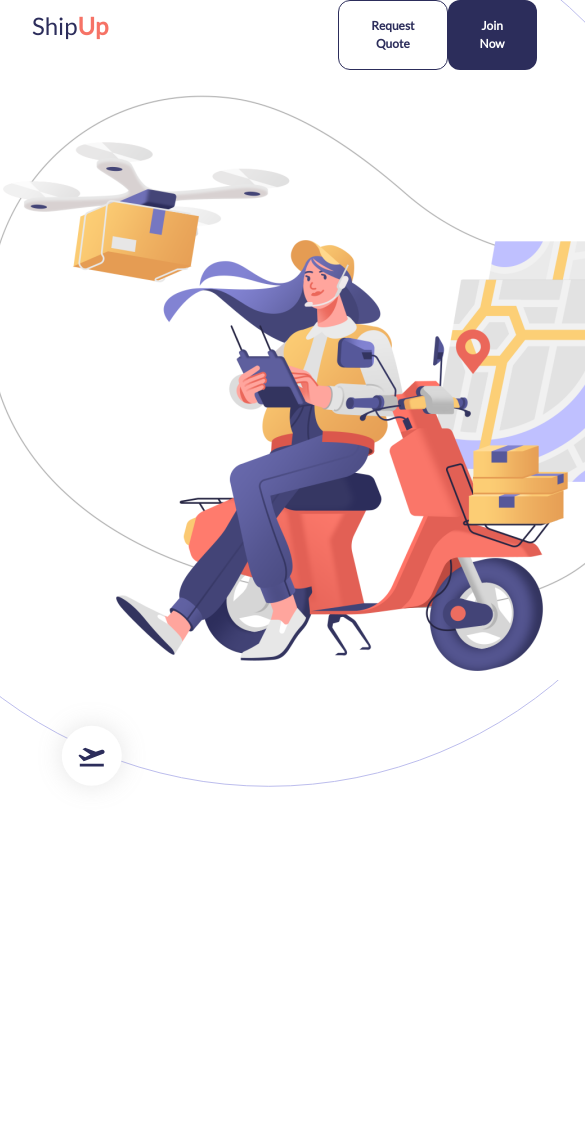
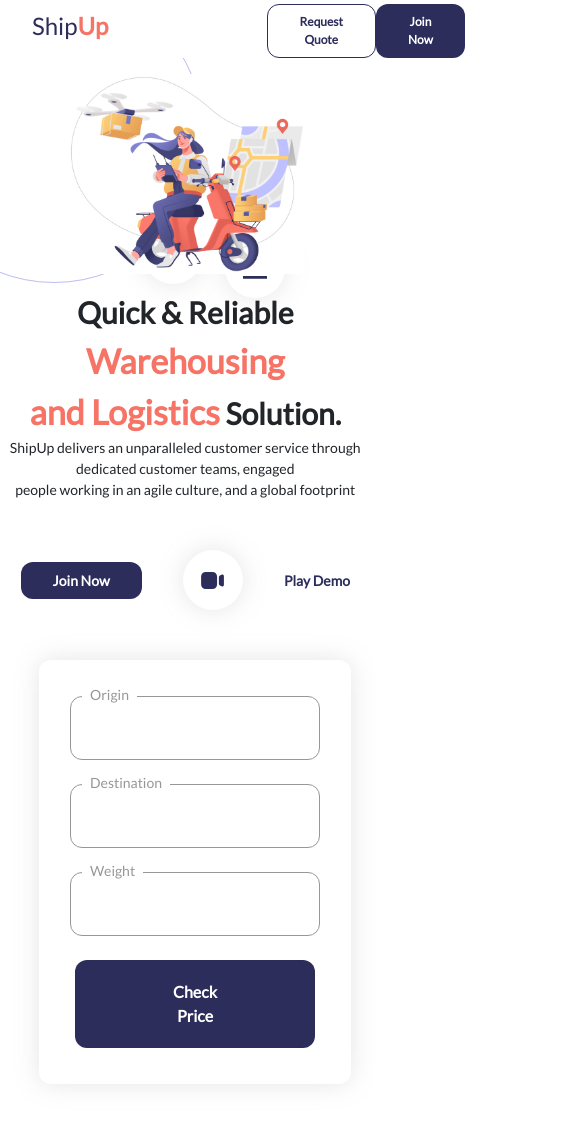
Before and after one commit to shristi-gupta21/ship-up, a website: page index.html in a window 390 px wide. Shown: the top 1134 px of the page, 585 px wide, since content can reach past the window. Before the commit the page ends 844 px from the top, so only its background shows below. Drawn offline with nearby package versions, Linux system fonts and the light colour scheme.

Commit message:
hero section complete

```diff
--- a/index.html
+++ b/index.html
@@ -108,5 +108,24 @@
         <img src="./images/girl-image.png" alt="" class="girl-image" />
       </div>
     </section>
+    <section class="check-price">
+      <div class="input-content">
+        <div>
+          <label class="field-label">origin</label>
+          <input type="text" name="" id="" class="field-input" />
+        </div>
+        <div>
+          <label class="field-label">destination</label>
+          <input type="text" name="" id="" class="field-input" />
+        </div>
+        <div>
+          <label class="field-label">weight</label>
+          <input type="text" name="" id="" class="field-input" />
+        </div>
+        <button type="button" class="px-10 py-20 check-price-btn">
+          check price
+        </button>
+      </div>
+    </section>
   </body>
 </html>
--- a/styles.css
+++ b/styles.css
@@ -1,6 +1,7 @@
 :root {
   --simblue: #2c2d5b;
   --simorange: #f67366;
+  --gray: #979797;
 }
 
 body {
@@ -53,13 +54,24 @@ ul {
 .buttons {
   font-size: 14px;
   display: flex;
-  width: 22%;
+  width: 30%;
   justify-content: space-between;
+  flex-shrink: 0;
 }
 
 .join {
   background-color: var(--simblue);
   color: white;
+  border-radius: 12px;
+  border: none;
+  font-weight: 700;
+  text-transform: capitalize;
+}
+
+.check-price-btn {
+  background-color: var(--simblue);
+  color: white;
+  padding: 0 88px;
   border-radius: 12px;
   border: none;
   font-weight: 700;
@@ -107,7 +119,7 @@ section {
   border: 1px solid #bcbded;
   border-radius: 9999px;
   position: absolute;
-  transform: translateX(-20%) translateY(-20%);
+  transform: translateX(-32%) translateY(-25%);
   z-index: -1;
 }
 
@@ -134,7 +146,7 @@ section {
 
 .text-buttons {
   padding-top: 50px;
-  width: 50%;
+  width: 55%;
   display: flex;
   justify-content: space-between;
   align-items: center;
@@ -153,6 +165,7 @@ section {
   font-size: 14px;
   color: var(--simblue);
   font-weight: 800;
+  text-transform: capitalize;
 }
 
 .truck,
@@ -175,13 +188,160 @@ section {
 }
 
 .plane {
-  bottom: 0;
-  left: 15rem;
+  bottom: -1rem;
+  left: 20rem;
 }
 
-@media (max-width: 575.98px) {
+.check-price {
+  padding: 100px 0px;
+  width: 100%;
+  display: flex;
+  justify-content: center;
+  align-items: center;
+}
+
+.input-content > div {
+  position: relative;
+}
+.input-content {
+  display: flex;
+  justify-content: space-between;
+  margin: 0px auto;
+  padding: 36px;
+  box-shadow: 0 0 25px 0 rgba(151, 151, 151, 0.25);
+  border-radius: 12px;
+  width: 80%;
+}
+.field-label {
+  z-index: 1;
+  position: absolute;
+  left: 12px;
+  font-size: 14px;
+  transform: translateY(-12px);
+  background-color: white;
+  padding: 8px;
+  top: -8px;
+  color: var(--gray);
+  height: fit-content;
+  text-transform: capitalize;
+}
+
+.field-input {
+  border-radius: 12px;
+  height: 64px;
+  border: 1px solid var(--gray);
+  width: 250px;
+}
+.popup {
+  display: none;
+  position: fixed;
+  top: 50%;
+  left: 50%;
+  transform: translate(-50%, -50%);
+  background-color: #f1f1f1;
+  padding: 20px;
+  border: 1px solid #ccc;
+}
+
+.close {
+  position: absolute;
+  top: 10px;
+  right: 10px;
+  font-size: 20px;
+  cursor: pointer;
+}
+
+footer {
+  background-color: var(--simblue);
+}
+@media screen and (max-width: 576px) {
   header {
-    padding-left: 0rem;
+    margin: 0rem 1rem;
+    padding: 0px;
+    width: fit-content;
+  }
+
+  .buttons {
+    padding-top: 0.25rem;
+  }
+  .join {
+    background-color: var(--simblue);
+    color: white;
+    border-radius: 12px;
+    border: none;
+    padding: 0.5rem 2rem;
+    font-weight: 700;
+    text-transform: capitalize;
+  }
+  .request {
+    color: var(--simblue);
+    border-radius: 12px;
+    font-weight: 700;
+    padding: 0.5rem 2rem;
+    border: 1px solid var(--simblue);
+    text-transform: capitalize;
+  }
+  .menu {
+    display: none;
+  }
+  .buttons {
+    font-size: 12px;
+    display: flex;
+    justify-content: space-between;
+  }
+  .girl-image {
+    height: 200px;
+  }
+  .content {
+    width: 95%;
+    display: flex;
+    flex-direction: column-reverse;
+    align-items: center;
+    justify-content: center;
+    padding-top: 1rem;
+  }
+  .circle {
+    width: 300px;
+    height: 300px;
+  }
+  .heading {
+    font-size: 30px;
+    font-weight: 600;
+  }
+  .text-content {
+    padding-top: 1rem;
+    text-align: center;
+  }
+  .heading > span {
+    color: var(--simorange);
+    font-weight: 700;
+    font-size: 34px;
+  }
+  .text-buttons {
+    padding-top: 50px;
+    width: 100%;
+    display: flex;
+    justify-content: space-around;
+    align-items: center;
+  }
+  .input-content {
+    display: flex;
+    flex-direction: column;
+    justify-content: center;
+    align-items: center;
+    gap: 1.5rem;
+  }
+  .check-price-btn {
+    padding: 20px 88px;
+  }
+  .check-price {
+    padding: 50px 0px;
+  }
+}
+
+@media (min-width: 567px) and (max-width: 50em) {
+  header {
+    padding: 0rem 1rem;
   }
   .menu {
     display: none;
@@ -207,12 +367,53 @@ section {
   .buttons {
     font-size: 12px;
     display: flex;
-    width: 10%;
     justify-content: space-between;
+  }
+
+  .girl-image {
+    height: 290px;
+  }
+
+  .circle {
+    width: 600px;
+    height: 600px;
+  }
+
+  .text-buttons {
+    padding-top: 50px;
+    width: 100%;
+    display: flex;
+    justify-content: space-around;
+    align-items: center;
+  }
+  .content {
+    width: 95%;
+    display: flex;
+    flex-direction: column-reverse;
+    align-items: center;
+    justify-content: center;
+    padding-top: 1rem;
+  }
+  .input-content {
+    display: flex;
+    flex-direction: column;
+    justify-content: center;
+    align-items: center;
+    gap: 1.5rem;
+  }
+  .check-price-btn {
+    padding: 24px 88px;
+  }
+  .text-content {
+    padding-top: 1rem;
+    text-align: center;
+  }
+  .check-price {
+    padding: 60px 0px;
   }
 }
 
-@media (max-width: 767.98px) {
+@media (min-width: 767px) and (max-width: 1400px) {
   header {
     padding: 0rem 1rem;
   }
@@ -237,37 +438,31 @@ section {
   .buttons {
     font-size: 12px;
     display: flex;
-    width: 10%;
     justify-content: space-between;
   }
-}
 
-@media (max-width: 1399.98px) {
-  header {
-    padding: 0rem 1rem;
+  .girl-image {
+    height: 434px;
   }
-  .join {
-    background-color: var(--simblue);
-    color: white;
-    border-radius: 12px;
-    border: none;
-    padding: 1rem 2rem;
-    font-weight: 700;
-    text-transform: capitalize;
+  .content {
+    width: 95%;
+    display: flex;
+    flex-direction: column-reverse;
+    align-items: center;
+    justify-content: center;
+    padding-top: 1rem;
   }
-
-  .request {
-    color: var(--simblue);
-    border-radius: 12px;
-    font-weight: 700;
-    padding: 1rem 2rem;
-    border: 1px solid var(--simblue);
-    text-transform: capitalize;
+  .input-content {
+    display: flex;
+    flex-wrap: wrap;
+    justify-content: center;
+    align-items: center;
+    gap: 1.5rem;
   }
-  .buttons {
-    font-size: 12px;
-    display: flex;
-    width: 10%;
-    justify-content: space-between;
+  .check-price-btn {
+    padding: 28px 88px;
+  }
+  .check-price {
+    padding: 80px 0px;
   }
 }
```
